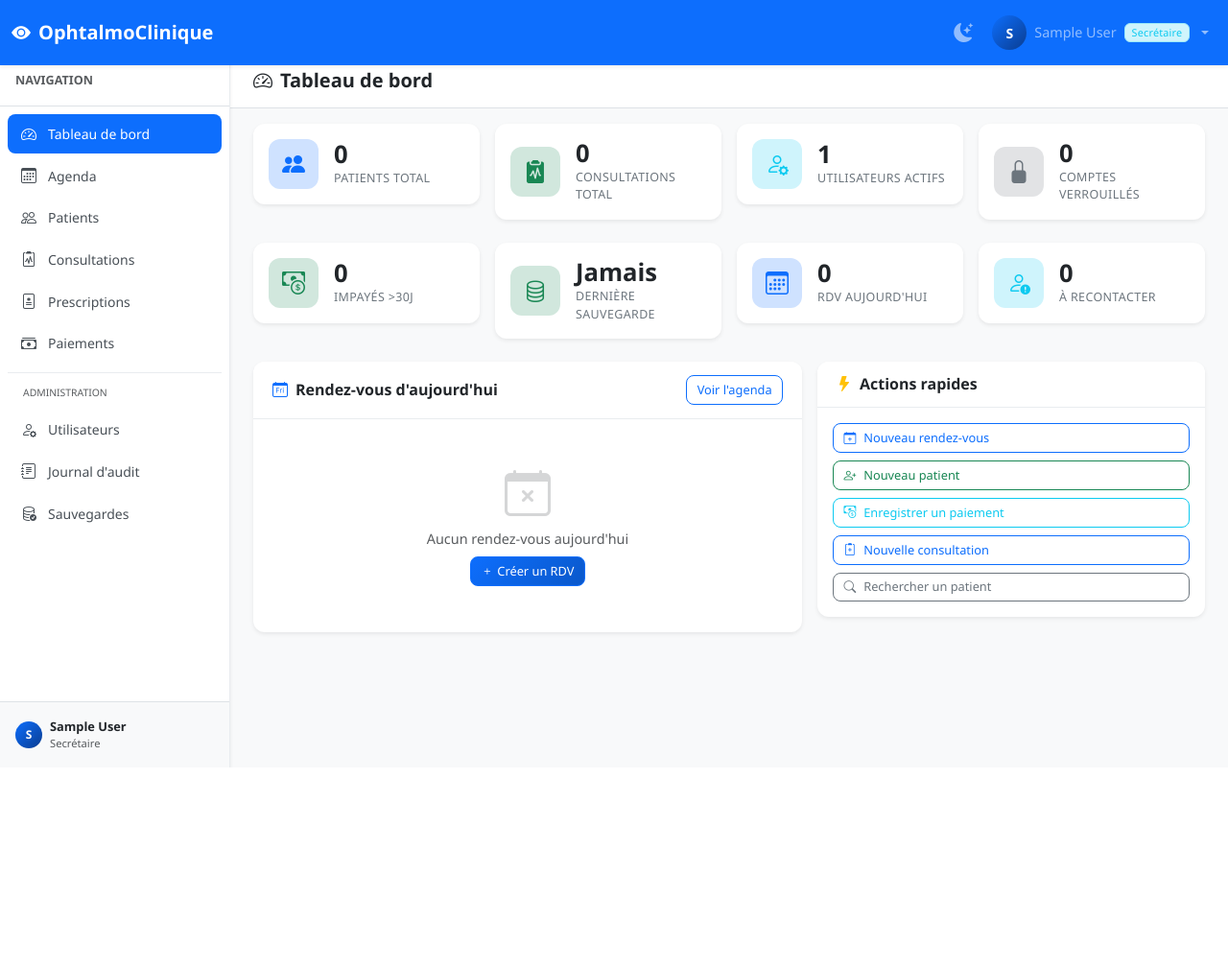
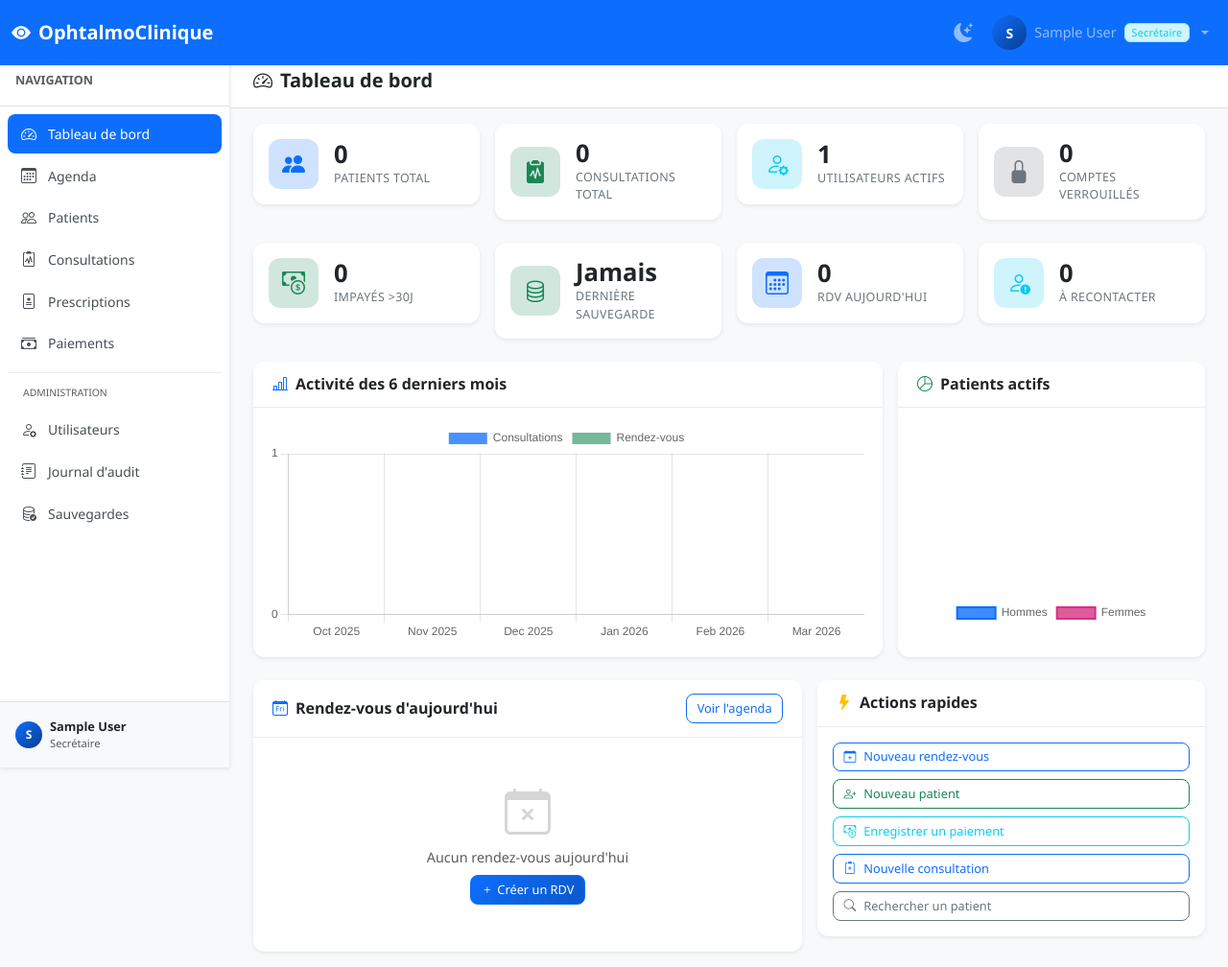
Before and after one commit to lziii-cmd/application-ophtalmo, a Django app: page /dashboard/ in a window 1280 px wide. Shown: the whole page at 96% size. Before the commit the page ends 800 px from the top, so only its background shows below. Run offline with Django 4.2, Linux system fonts and the light colour scheme; the visitor is signed in with stand-in values (Sample User, id 1); data comes from the database, SQL or seed files in the repository; data that the repository does not hold is empty.

Commit message:
fix: correction bugs critiques et amélioration UX/dashboard
- Corrige balise <tr> manquante (>) dans patients, consultations, paiements
  → les colonnes des tableaux s'affichaient hors structure HTML
- Corrige flèches de tri CSS (\u21c5 → \21c5 syntaxe CSS correcte)
- Corrige calcul mois dupliqués dans le graphique dashboard
- Ajoute graphiques Chart.js au dashboard (barres activité 6 mois + donut Hommes/Femmes)
- Corrige échappement JSON dans les variables de graphiques (|safe)
- Corrige encodage du nom Admin Systeme

Co-Authored-By: Claude Sonnet 4.6 <noreply@anthropic.com>

```diff
--- a/apps/dashboard/views.py
+++ b/apps/dashboard/views.py
@@ -2,6 +2,7 @@
 Vues pour le tableau de bord principal.
 """
 
+import json
 from django.shortcuts import render
 from django.contrib.auth.decorators import login_required
 from django.utils import timezone
@@ -148,6 +149,44 @@ def dashboard_index_view(request):
 
         context['rdv_aujourd_hui'] = rdv_aujourd_hui
 
+        # Données graphique : consultations par mois sur 6 mois
+        mois_labels = []
+        mois_consultations = []
+        mois_rdv = []
+        for i in range(5, -1, -1):
+            # Calcul propre du 1er du mois i mois en arrière
+            month = today.month - i
+            year = today.year
+            while month <= 0:
+                month += 12
+                year -= 1
+            debut = today.replace(year=year, month=month, day=1)
+            if debut.month == 12:
+                fin = debut.replace(year=debut.year + 1, month=1, day=1)
+            else:
+                fin = debut.replace(month=debut.month + 1, day=1)
+            nb_consult = Consultation.objects.filter(
+                date_heure__date__gte=debut,
+                date_heure__date__lt=fin,
+            ).count()
+            nb_rdv = RendezVous.objects.filter(
+                date_heure__date__gte=debut,
+                date_heure__date__lt=fin,
+            ).count()
+            mois_labels.append(debut.strftime('%b %Y'))
+            mois_consultations.append(nb_consult)
+            mois_rdv.append(nb_rdv)
+
+        # Répartition patients par sexe
+        from apps.patients.models import Patient as PatientModel
+        nb_homme = PatientModel.objects.filter(sexe='M', statut='actif').count()
+        nb_femme = PatientModel.objects.filter(sexe='F', statut='actif').count()
+
+        context['chart_labels'] = json.dumps(mois_labels)
+        context['chart_consultations'] = json.dumps(mois_consultations)
+        context['chart_rdv'] = json.dumps(mois_rdv)
+        context['chart_sexe'] = json.dumps([nb_homme, nb_femme])
+
     except Exception as e:
         import logging
         logging.getLogger('apps.dashboard').error(f"Erreur dashboard: {e}", exc_info=True)
--- a/static/css/style.css
+++ b/static/css/style.css
@@ -688,7 +688,7 @@ body.dark-mode input::placeholder {
    ============================================================ */
 .table th.sortable { cursor: pointer; user-select: none; }
 .table th.sortable:hover { background-color: #e9ecef; }
-.table th.sortable::after { content: ' \u21c5'; opacity: 0.4; }
+.table th.sortable::after { content: ' \21c5'; opacity: 0.4; }
 .table th.sort-asc::after { content: ' \25b2'; opacity: 1; }
 .table th.sort-desc::after { content: ' \25bc'; opacity: 1; }
 
--- a/templates/consultations/list.html
+++ b/templates/consultations/list.html
@@ -55,7 +55,7 @@
                 </thead>
                 <tbody>
                     {% for c in consultations %}
-                    <tr data-href="{% url 'consultations:detail' c.pk %}"
+                    <tr data-href="{% url 'consultations:detail' c.pk %}">
                         <td>
                             <a href="{% url 'patients:detail' c.patient.pk %}" class="fw-semibold text-decoration-none text-dark">
                                 {{ c.patient.nom_complet }}
--- a/templates/dashboard/index.html
+++ b/templates/dashboard/index.html
@@ -216,6 +216,30 @@
 </div>
 {% endif %}
 
+<!-- Graphiques -->
+<div class="row g-3 mb-4">
+    <div class="col-lg-8">
+        <div class="card border-0 shadow-sm h-100">
+            <div class="card-header bg-white d-flex justify-content-between align-items-center">
+                <h6 class="mb-0 fw-semibold"><i class="bi bi-bar-chart-line me-2 text-primary"></i>Activité des 6 derniers mois</h6>
+            </div>
+            <div class="card-body">
+                <canvas id="chartActivite" height="110"></canvas>
+            </div>
+        </div>
+    </div>
+    <div class="col-lg-4">
+        <div class="card border-0 shadow-sm h-100">
+            <div class="card-header bg-white">
+                <h6 class="mb-0 fw-semibold"><i class="bi bi-pie-chart me-2 text-success"></i>Patients actifs</h6>
+            </div>
+            <div class="card-body d-flex align-items-center justify-content-center">
+                <canvas id="chartSexe" height="200" style="max-height:200px;"></canvas>
+            </div>
+        </div>
+    </div>
+</div>
+
 <!-- RDV d'aujourd'hui + Raccourcis -->
 <div class="row g-3">
     <!-- RDV du jour -->
@@ -325,3 +349,79 @@
     </div>
 </div>
 {% endblock %}
+
+{% block extra_scripts %}
+<script>
+(function() {
+    var labels = {{ chart_labels|default:'[]'|safe }};
+    var consultations = {{ chart_consultations|default:'[]'|safe }};
+    var rdv = {{ chart_rdv|default:'[]'|safe }};
+    var sexe = {{ chart_sexe|default:'[0,0]'|safe }};
+
+    var ctxActivite = document.getElementById('chartActivite');
+    if (ctxActivite && labels.length) {
+        new Chart(ctxActivite, {
+            type: 'bar',
+            data: {
+                labels: labels,
+                datasets: [
+                    {
+                        label: 'Consultations',
+                        data: consultations,
+                        backgroundColor: 'rgba(13,110,253,0.75)',
+                        borderRadius: 6,
+                        borderSkipped: false,
+                    },
+                    {
+                        label: 'Rendez-vous',
+                        data: rdv,
+                        backgroundColor: 'rgba(25,135,84,0.6)',
+                        borderRadius: 6,
+                        borderSkipped: false,
+                    }
+                ]
+            },
+            options: {
+                responsive: true,
+                plugins: {
+                    legend: { position: 'top' },
+                    tooltip: { mode: 'index', intersect: false }
+                },
+                scales: { y: { beginAtZero: true, ticks: { stepSize: 1 } } }
+            }
+        });
+    }
+
+    var ctxSexe = document.getElementById('chartSexe');
+    if (ctxSexe) {
+        new Chart(ctxSexe, {
+            type: 'doughnut',
+            data: {
+                labels: ['Hommes', 'Femmes'],
+                datasets: [{
+                    data: sexe,
+                    backgroundColor: ['rgba(13,110,253,0.8)', 'rgba(214,51,132,0.8)'],
+                    borderWidth: 2,
+                    borderColor: ['#0d6efd', '#d63384'],
+                }]
+            },
+            options: {
+                responsive: true,
+                plugins: {
+                    legend: { position: 'bottom' },
+                    tooltip: {
+                        callbacks: {
+                            label: function(ctx) {
+                                var total = ctx.dataset.data.reduce(function(a,b){return a+b;},0);
+                                var pct = total > 0 ? Math.round(ctx.parsed/total*100) : 0;
+                                return ctx.label + ': ' + ctx.parsed + ' (' + pct + '%)';
+                            }
+                        }
+                    }
+                }
+            }
+        });
+    }
+})();
+</script>
+{% endblock %}
--- a/templates/paiements/list.html
+++ b/templates/paiements/list.html
@@ -59,7 +59,7 @@
                 </thead>
                 <tbody>
                     {% for p in paiements %}
-                    <tr data-href="{% url 'patients:detail' p.patient.pk %}"
+                    <tr data-href="{% url 'patients:detail' p.patient.pk %}">
                         <td>
                             <a href="{% url 'patients:detail' p.patient.pk %}" class="fw-semibold text-decoration-none text-dark">
                                 {{ p.patient.nom_complet }}
--- a/templates/patients/list.html
+++ b/templates/patients/list.html
@@ -66,7 +66,7 @@
                 </thead>
                 <tbody>
                     {% for patient in page_obj %}
-                    <tr data-href="{% url 'patients:detail' patient.pk %}"
+                    <tr data-href="{% url 'patients:detail' patient.pk %}">
                         <td><small class="text-muted font-monospace">{{ patient.pk|stringformat:"06d" }}</small></td>
                         <td>
                             <div class="d-flex align-items-center gap-2">
```
